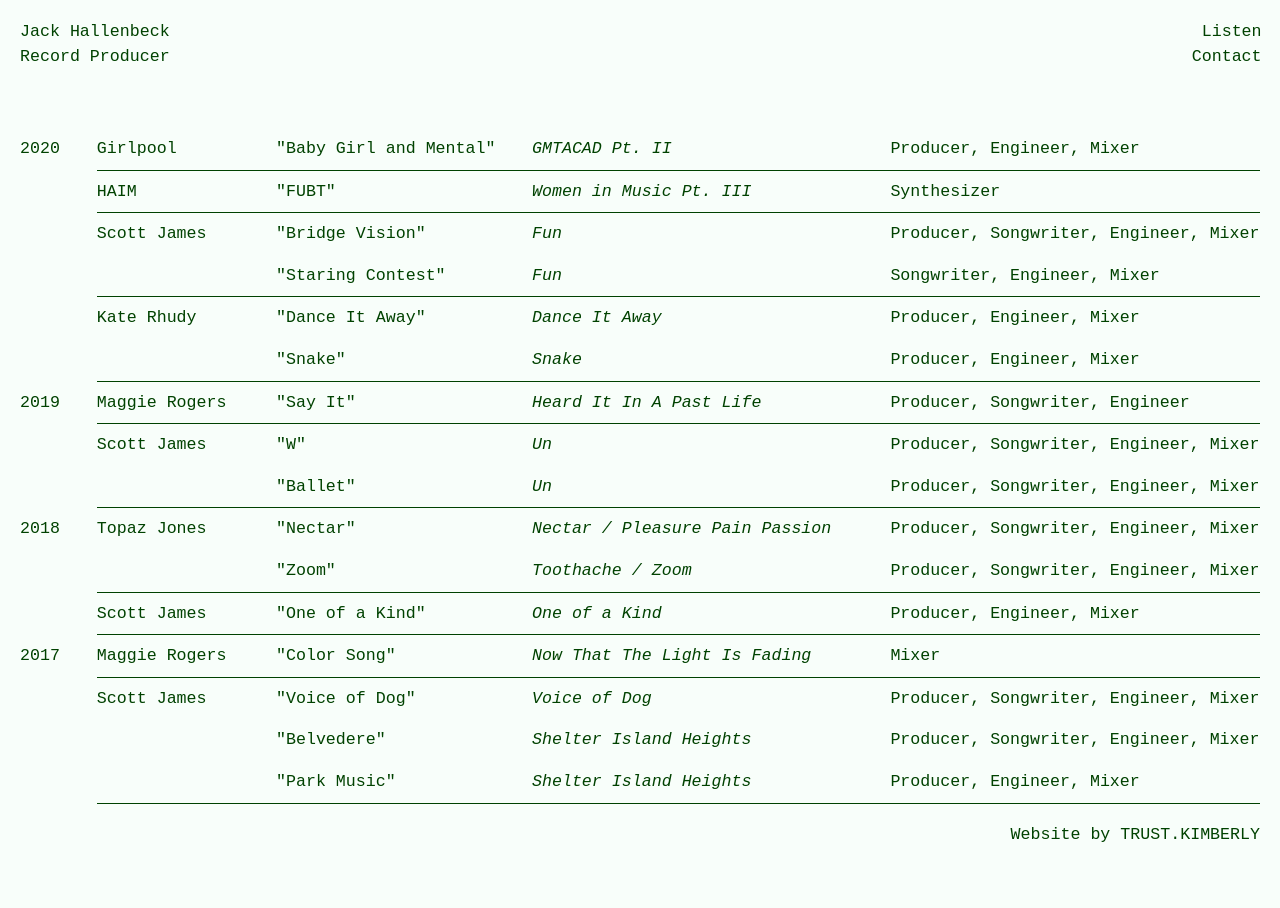
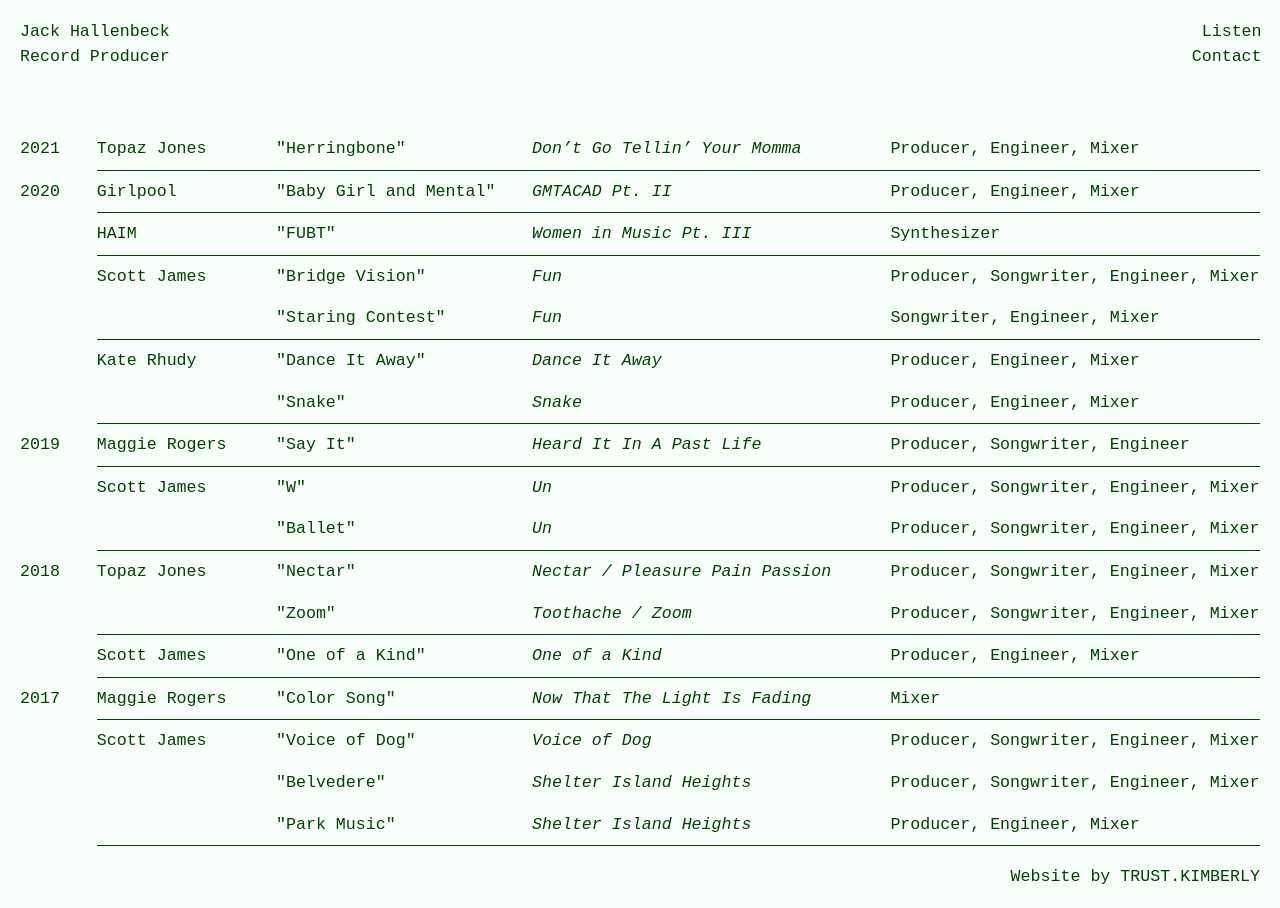
Before and after one commit to trust-kimberly/jack3, a plain HTML site: page index.html in a window 1280 px wide. Before the commit the page ends 866 px from the top, so only its background shows below. Drawn offline with Linux system fonts and the light colour scheme.

Commit message:
herringbone

```diff
--- a/index.html
+++ b/index.html
@@ -25,6 +25,7 @@
 
     <!-- hover images -->
     <div class="img-container">
+        <img src="media/herringbone.png" id="herringbone">
         <img src="media/girlpool.jpg" id="girlpool">
         <img src="media/fubt.jpg" id="fubt">
         <img src="media/kate.jpg" id="kate">
@@ -39,8 +40,17 @@
         <img src="media/shelter.jpg" id="shelter">
     </div>
 
+    <!-- 2021 -->
+    <div class="song-container margin-top mobile-bottom">
+        <div class="year mobile-bottom">2021</div>
+        <div class="artist bottom"><span onmouseover="show('herringbone')" onmouseout="hide('herringbone')">Topaz Jones</span></div>
+        <div class="song bottom"><span onmouseover="show('herringbone')" onmouseout="hide('herringbone')">"Herringbone"</span></div>
+        <div class="album bottom"><span onmouseover="show('herringbone')" onmouseout="hide('herringbone')"><em>Don’t Go Tellin’ Your Momma</em></span></div>
+        <div class="credit bottom"><span onmouseover="show('herringbone')" onmouseout="hide('herringbone')">Producer, Engineer, Mixer</span></div>
+    </div>
+
     <!-- 2020 -->
-    <div class="song-container margin-top mobile-bottom">
+    <div class="song-container mobile-bottom">
         <div class="year mobile-bottom">2020</div>
         <div class="artist bottom"><span onmouseover="show('girlpool')" onmouseout="hide('girlpool')">Girlpool</span></div>
         <div class="song bottom"><span onmouseover="show('girlpool')" onmouseout="hide('girlpool')">"Baby Girl and Mental"</span></div>
```
Also changed, not shown: 1 other file.
